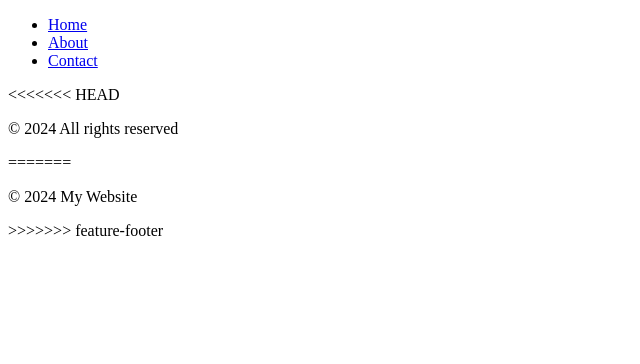
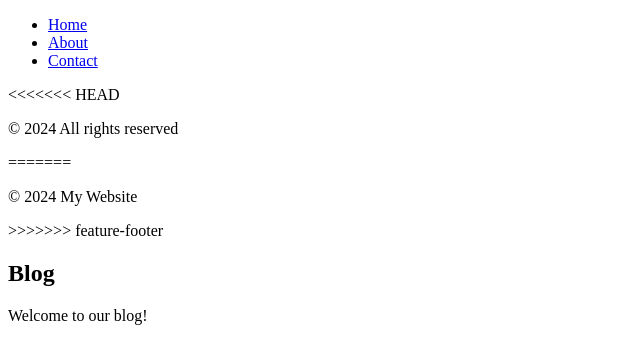
Before and after one commit to nouralemaanbelgacem-web/site-web, a plain HTML site: page index.html in a window 1280 px wide. Shown: the whole page, without its empty margins (0-640 px from the left). Drawn offline with Linux system fonts and the light colour scheme.

Commit message:
Add Blog section.

```diff
--- a/index.html
+++ b/index.html
@@ -24,5 +24,10 @@
     <p>© 2024 My Website</p>
 </footer>
 >>>>>>> feature-footer
+
+<section id="blog">
+    <h2>Blog</h2>
+    <p>Welcome to our blog!</p>
+</section>
 </body>
 </html>
```
